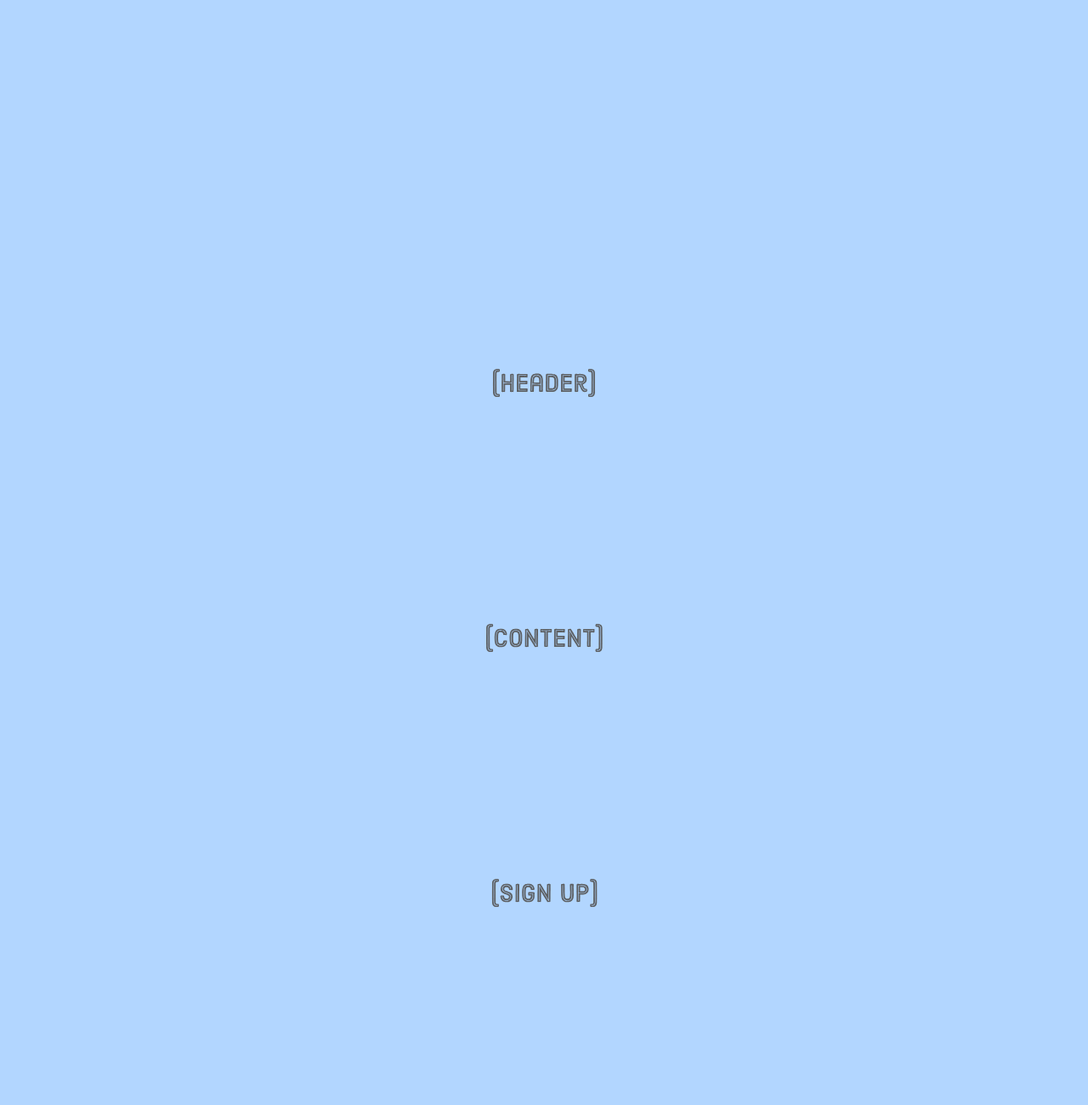
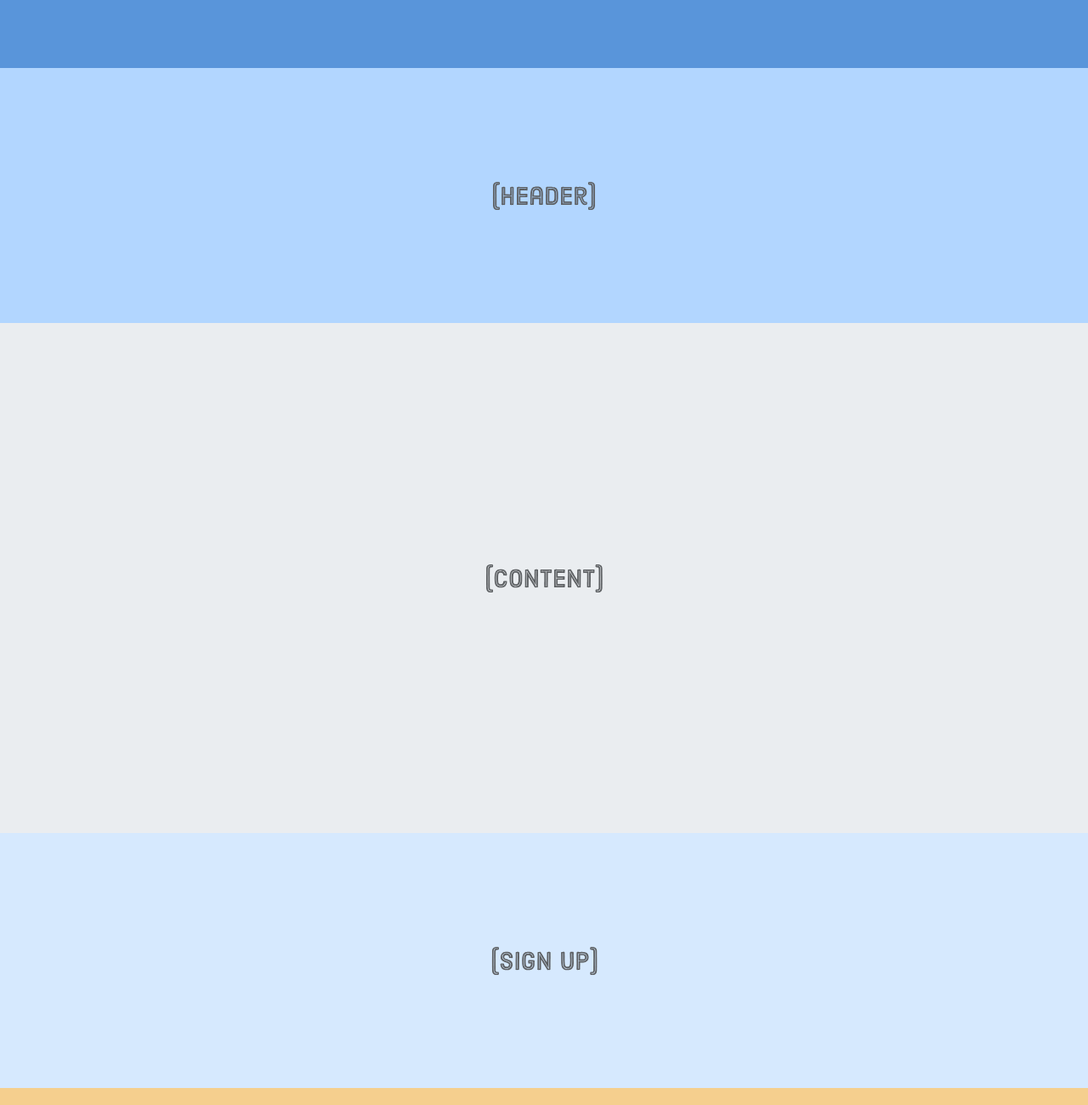
Before and after one commit to gyver98/layout38-responsive-layout, a plain HTML site: page index.html in a window 1280 px wide. Shown: the top 1300 px of the page at 85% size. Drawn offline with Linux system fonts and the light colour scheme.

Commit message:
adding styles

```diff
--- a/styles.css
+++ b/styles.css
@@ -37,3 +37,33 @@
   justify-content: center;
   align-items: center;
 }
+
+.menu {
+  background-color: #5995da;
+  height: 80px;
+}
+
+.header {
+  background-color: #B2D6FF;
+}
+
+.content {
+  background-color: #EAEDF0;
+  height: 600px;
+}
+
+.sign-up {
+  background-color: #D6E9FE;
+}
+
+.feature-1 {
+  background-color: #F5CF8E;
+}
+
+.feature-2 {
+  background-color: #F09A9D;
+}
+
+.feature-3 {
+  background-color: #C8C6FA;
+}
```
